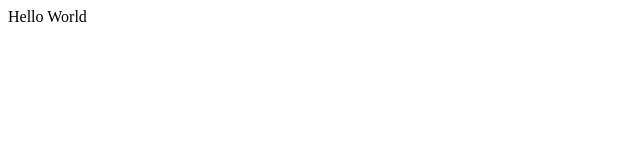
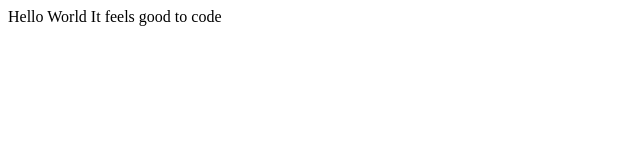
Before and after one commit to piousgeorge/ledung3, a plain HTML site: page index.html in a window 1280 px wide. Shown: the whole page, without its empty margins (0-640 px from the left). Drawn offline with Linux system fonts and the light colour scheme.

Commit message:
I just did my second code

```diff
--- a/index.html
+++ b/index.html
@@ -5,6 +5,7 @@
 </head>
 <body >
 Hello World
+It feels good to code
 
 </body>
 
```
